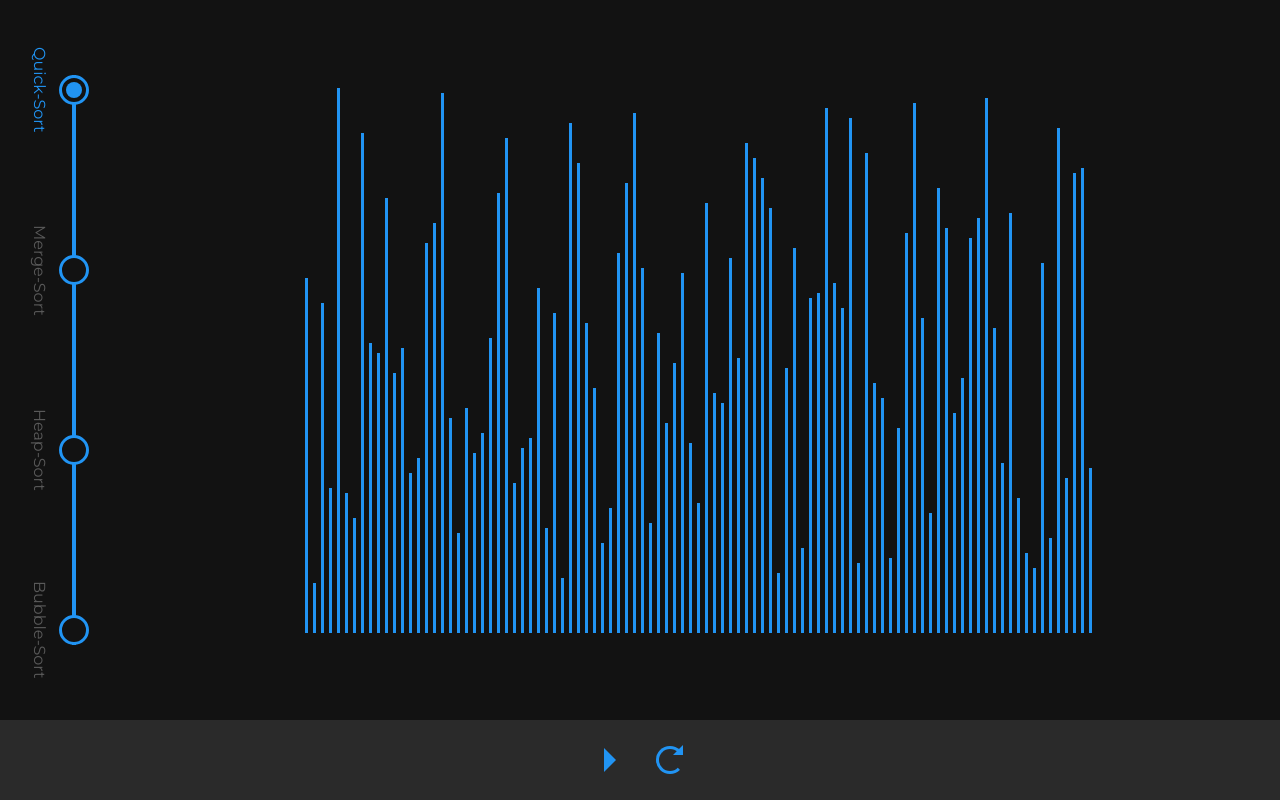
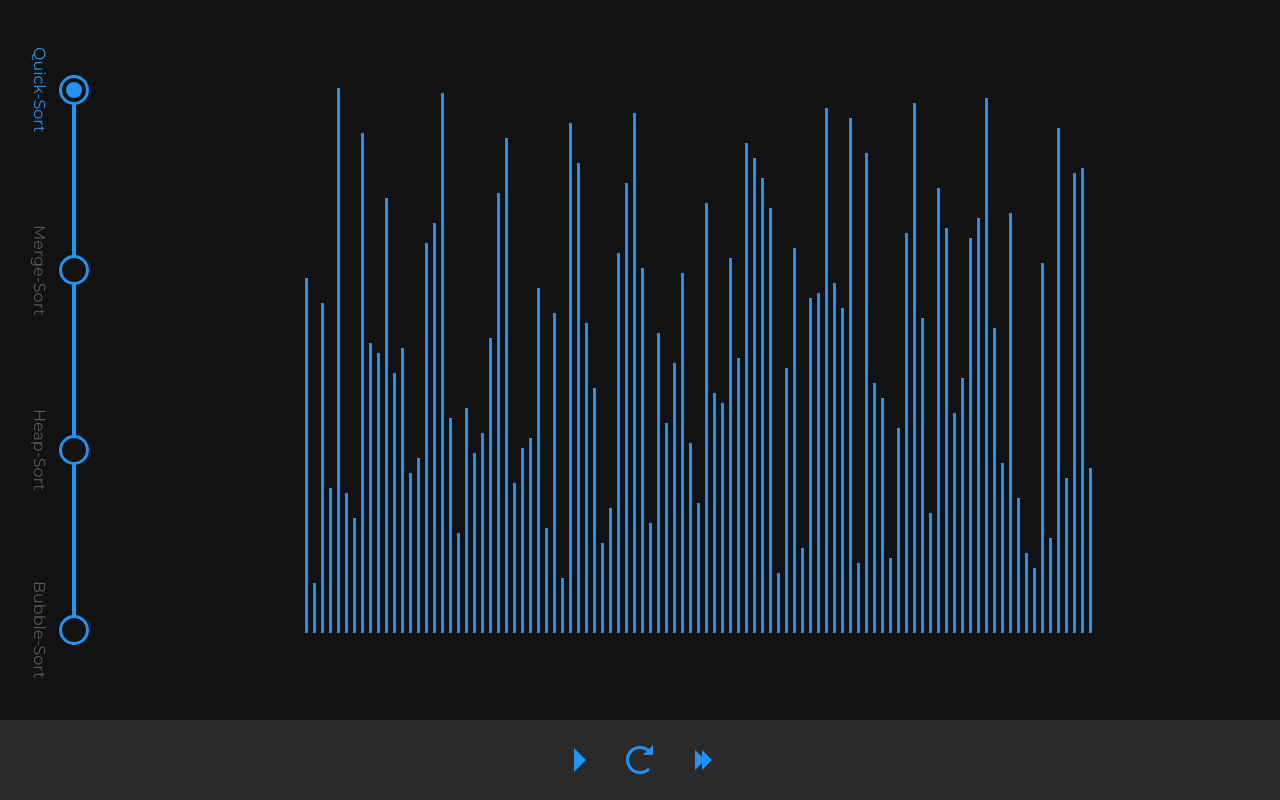
Before and after one commit to dcevpersonal/Sorting-Algorithm-Visualizer, a React (Create React App) app: page / in a window 1280 px wide. Built offline with nearby package versions, Linux system fonts and the light colour scheme.

Commit message:
Speed Dial

```diff
--- a/src/App.tsx
+++ b/src/App.tsx
@@ -20,6 +20,12 @@ function App() {
     setSelectAlgorithm(value);
   };
 
+  const selectSpeedF = (value: number) => {
+    console.log(selectSpeed);
+
+    setSelectSpeed(value);
+  };
+
   const startGenerateArrayF = () => [
     setStartGenerateArray(() => {
       return startGenerateArray ? false : true;
@@ -30,12 +36,14 @@ function App() {
   const [selectAlgorithm, setSelectAlgorithm] = useState(0);
   const [sortRunning, setSortRunning] = useState(false);
   const [startGenerateArray, setStartGenerateArray] = useState(false);
+  const [selectSpeed, setSelectSpeed] = useState(100);
 
   return (
     <div className={Style.App}>
       <div className={Style.App__Container}>
         <DisplayPanel selectAlgorithmF={selectAlgorithmF} />
         <Grid
+          selectSpeed={selectSpeed}
           startSort={startSort}
           sortRunning={sortRunning}
           setSortRunningF={setSortRunningF}
@@ -45,6 +53,8 @@ function App() {
       </div>
 
       <ControlPanel
+        selectSpeedF={selectSpeedF}
+        selectSpeed={selectSpeed}
         startSorting={startSorting}
         sortRunning={sortRunning}
         startGenerateArrayF={startGenerateArrayF}
--- a/src/components/Blocks/Grid.tsx
+++ b/src/components/Blocks/Grid.tsx
@@ -17,6 +17,7 @@ interface props {
   setSortRunningF(value: boolean): void;
   sortRunning: boolean;
   selectAlgorithm: number;
+  selectSpeed: number;
   startGenerateArray: boolean;
 }
 
@@ -103,7 +104,7 @@ function Grid(props: props) {
       return frame;
     });
 
-    setTimeout(startAnimate, 10);
+    setTimeout(startAnimate, props.selectSpeed);
   };
 
   const [firstRender, setFirstRender] = useState(false);
--- a/src/components/UI/Circular-Button.module.scss
+++ b/src/components/UI/Circular-Button.module.scss
@@ -12,7 +12,7 @@
     align-items: center;
     justify-content: center;
 
-    &_Triangle {
+    &_Play {
         width: 0;
         height: 0;
         border: 12px solid transparent;
@@ -45,6 +45,34 @@
             top: -4px;
             left: 14px;
         }
+        &__Active {
+            animation: repeatAnim 0.3s ease-out;
+        }
+    }
+
+    &_Speed {
+        display: flex;
+        position: relative;
+        width: 0;
+        height: 0;
+        border: 10px solid transparent;
+        border-right: none;
+        border-left-color: var(--Blue-1);
+        transition: border-color 0.3s ease-out;
+        align-items: center;
+        flex-direction: column;
+        justify-content: center;
+        &::after {
+            position: absolute;
+            content: "";
+            width: 0;
+            height: 0;
+            margin-left: 4px;
+            border: 10px solid transparent;
+            border-right: none;
+            border-left-color: var(--Blue-1);
+            transition: border-color 0.3s ease-out;
+        }
     }
 
     &_Svg {
@@ -67,36 +95,13 @@
         transform: scale(0.9);
     }
 
-    &:hover .CircularButton_Svg_Circle {
-        stroke-dashoffset: 0;
-        transform: rotate(-90deg);
-    }
-
-    &:focus .CircularButton_Svg_Circle {
-        stroke-dashoffset: 0;
-        transform: rotate(-90deg);
-    }
-
-    &:active .CircularButton_Svg_Circle {
-        stroke-dashoffset: 0;
-        transform: rotate(-90deg);
-    }
-
-    &:focus .CircularButton_Repeat {
-        transform: rotate(360deg);
-    }
-
-    &:active .CircularButton_Repeat {
-        transform: rotate(360deg);
-    }
-
     &__Disabled {
         cursor: not-allowed;
         &:active {
             transform: scale(1);
         }
 
-        .CircularButton_Triangle {
+        .CircularButton_Play {
             border-left-color: var(--Black-4);
         }
 
@@ -105,6 +110,13 @@
             border-right-color: transparent;
             &::after {
                 border-bottom-color: var(--Black-4-Solid);
+            }
+        }
+
+        .CircularButton_Speed {
+            border-left-color: var(--Black-4);
+            &::after {
+                border-left-color: var(--Black-4-Solid);
             }
         }
 
@@ -117,24 +129,64 @@
 
         &:hover .CircularButton_Svg_Circle {
             stroke: var(--Black-4);
-            transform: rotate(0deg);
+            transform: rotate(-270deg);
         }
         &:focus .CircularButton_Svg_Circle {
             stroke: var(--Black-4);
-            transform: rotate(0deg);
+            transform: rotate(-270deg);
         }
 
         &:active .CircularButton_Svg_Circle {
             stroke: var(--Black-4);
-            transform: rotate(0deg);
+            transform: rotate(-270deg);
+        }
+    }
+
+    &__Design {
+        &:hover .CircularButton_Svg_Circle {
+            stroke-dashoffset: 0;
+            transform: rotate(-90deg);
         }
 
-        &:focus .CircularButton_Repeat {
-            transform: rotate(0deg);
+        &:focus .CircularButton_Svg_Circle {
+            stroke-dashoffset: 0;
+            transform: rotate(-90deg);
         }
 
-        &:active .CircularButton_Repeat {
-            transform: rotate(0deg);
+        &:active .CircularButton_Svg_Circle {
+            stroke-dashoffset: 0;
+            transform: rotate(-90deg);
+        }
+    }
+
+    &__Indicator {
+        .CircularButton_Svg {
+            &_Circle {
+                stroke: transparent;
+            }
+        }
+
+        &:hover .CircularButton_Svg_Circle {
+            transform: rotate(-270deg);
+            stroke: var(--Blue-1);
+        }
+        &:focus .CircularButton_Svg_Circle {
+            transform: rotate(-270deg);
+            stroke: var(--Blue-1);
+        }
+
+        &:active .CircularButton_Svg_Circle {
+            transform: rotate(-270deg);
+            stroke: var(--Blue-1);
         }
     }
 }
+
+@keyframes repeatAnim {
+    0% {
+        transform: rotate(0deg);
+    }
+    100% {
+        transform: rotate(360deg);
+    }
+}
--- a/src/components/UI/Circular-Button.tsx
+++ b/src/components/UI/Circular-Button.tsx
@@ -1,25 +1,77 @@
-import React from "react";
+import React, { useState } from "react";
 import Style from "./Circular-Button.module.scss";
 
 interface props {
-  starSorting(): void;
-  startGenerateArrayF(): void;
+  starSorting?(): void;
+  startGenerateArrayF?(): void;
+  selectSpeedF?(value: number): void;
+  selectSpeed?: number;
   sortRunning: boolean;
   type: string;
   id: string;
 }
 
 function CircularButton(props: props) {
+  const [repeatAnim, setRepeatAnim] = useState(false);
+
   return (
     <button
       className={
         props.sortRunning
           ? `${Style.CircularButton} ${Style.CircularButton__Disabled}`
-          : Style.CircularButton
+          : props.type === "speed" || props.type === "size"
+          ? `${Style.CircularButton} ${Style.CircularButton__Indicator}`
+          : `${Style.CircularButton} ${Style.CircularButton__Design}`
       }
-      onClick={
-        props.type === "play" ? props.starSorting : props.startGenerateArrayF
-      }
+      onClick={() => {
+        if (!props.sortRunning) {
+          if (props.type === "repeat" && props.startGenerateArrayF) {
+            props.startGenerateArrayF();
+            setRepeatAnim(true);
+            setTimeout(() => {
+              setRepeatAnim(false);
+            }, 300);
+          } else if (props.type === "play" && props.starSorting) {
+            props.starSorting();
+          } else if (
+            props.type === "speed" &&
+            props.selectSpeedF &&
+            props.selectSpeed !== undefined
+          ) {
+            if (props.selectSpeed < 150) {
+              props.selectSpeedF(props.selectSpeed + 10);
+            } else {
+              props.selectSpeedF(0);
+            }
+          }
+        }
+      }}
+      onWheel={(e) => {
+        if (
+          props.type === "size" ||
+          (props.type === "speed" && !props.sortRunning)
+        ) {
+          if (
+            props.type === "speed" &&
+            props.selectSpeedF &&
+            props.selectSpeed !== undefined
+          ) {
+            if (e.nativeEvent.deltaY > 0) {
+              if (props.selectSpeed < 150) {
+                props.selectSpeedF(props.selectSpeed + 10);
+              } else {
+                props.selectSpeedF(0);
+              }
+            } else {
+              if (props.selectSpeed > 0) {
+                props.selectSpeedF(props.selectSpeed - 10);
+              } else {
+                props.selectSpeedF(150);
+              }
+            }
+          }
+        }
+      }}
       id={props.id}
     >
       <svg className={Style.CircularButton_Svg}>
@@ -28,16 +80,37 @@ function CircularButton(props: props) {
           cy="25"
           r="23"
           className={Style.CircularButton_Svg_Circle}
+          style={{
+            strokeDashoffset:
+              props.type === "speed"
+                ? `${
+                    props.selectSpeed !== undefined
+                      ? props.selectSpeed + 50
+                      : 200
+                  }`
+                : "",
+          }}
         />
       </svg>
 
       <div
-        className={Style.CircularButton_Triangle}
+        className={Style.CircularButton_Play}
         style={{ display: props.type === "play" ? "" : "none" }}
       ></div>
       <div
-        className={Style.CircularButton_Repeat}
+        className={
+          repeatAnim
+            ? `${Style.CircularButton_Repeat} ${Style.CircularButton_Repeat__Active}`
+            : Style.CircularButton_Repeat
+        }
         style={{ display: props.type === "repeat" ? "" : "none" }}
+      ></div>
+      <div
+        className={Style.CircularButton_Speed}
+        style={{
+          display:
+            props.type === "speed" || props.type === "size" ? "" : "none",
+        }}
       ></div>
     </button>
   );
--- a/src/components/UI/Control-Panel.tsx
+++ b/src/components/UI/Control-Panel.tsx
@@ -6,6 +6,8 @@ import CircularButton from "./Circular-Button";
 interface props {
   startSorting(): void;
   startGenerateArrayF(): void;
+  selectSpeedF(value: number): void;
+  selectSpeed: number;
   sortRunning: boolean;
 }
 
@@ -15,15 +17,22 @@ function ControlPanel(props: props) {
       <CircularButton
         starSorting={props.startSorting}
         sortRunning={props.sortRunning}
+        type={"play"}
+        id={Style.CircularButton}
+      />
+      <CircularButton
+        sortRunning={props.sortRunning}
         startGenerateArrayF={props.startGenerateArrayF}
-        type={"play"}
+        type={"repeat"}
         id={Style.CircularButton}
       />
       <CircularButton
         starSorting={props.startSorting}
         sortRunning={props.sortRunning}
         startGenerateArrayF={props.startGenerateArrayF}
-        type={"repeat"}
+        type={"speed"}
+        selectSpeed={props.selectSpeed}
+        selectSpeedF={props.selectSpeedF}
         id={Style.CircularButton}
       />
     </div>
```
